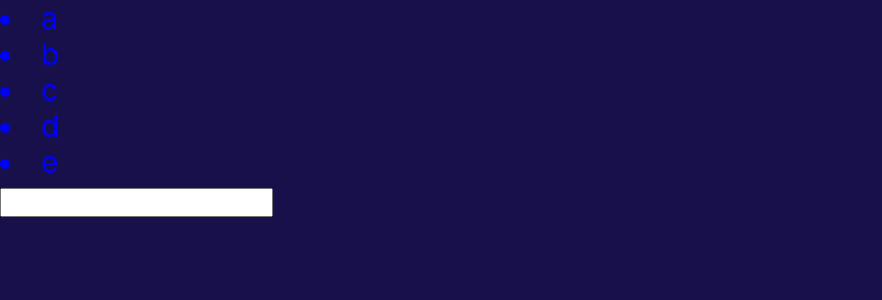
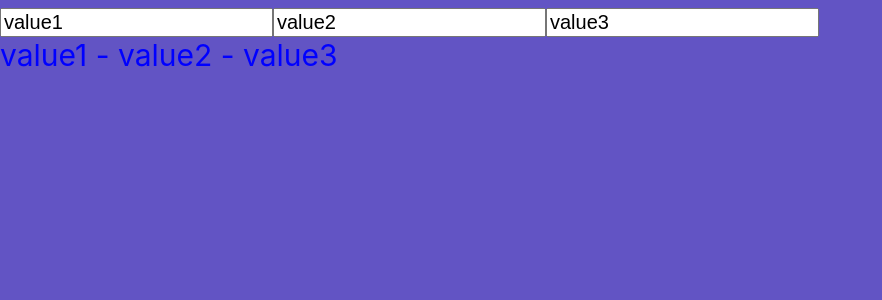
Before and after one commit to luckyzharkyn/reactTest, a React (Create React App) app: page / in a window 1280 px wide. Shown: the top 300 px of the page, without its empty margins (0-882 px from the left). Built offline with nearby package versions, Linux system fonts and the light colour scheme.

Commit message:
работа с объектами

```diff
--- a/src/App.js
+++ b/src/App.js
@@ -1,41 +1,24 @@
 import React, { useState } from "react";
 
 function App() {
-	const [notes, setNotes] = useState(['a', 'b', 'c', 'd', 'e'])
-	const [editNum, setEditNum] = useState(null)
-	const [value, setValue] = useState("")
-
-	const result = notes.map((note, index) => {
-		return <li key={index} onClick={() => startEdit(index)}>{note}</li>
+	const [obj, setObj] = useState({
+		prop1: 'value1',
+		prop2: 'value2',
+		prop3: 'value3'
 	})
 
-	function startEdit(index) {
-		setEditNum(index);
-		setValue(notes[index])
-	}
-
-	function changeInput(event) {
-		setValue(event.target.value);
-
-		if(editNum) {
-			setNotes([...notes.slice(0, editNum), event.target.value, ...notes.slice(editNum + 1)])
-		}
-	}
-
-	function addItem(event) {
-		if(value != "") {
-			if(editNum) {
-				setEditNum(null)
-			} else {
-				setNotes([...notes, value])
-			}
-			setValue("")
-		}
+	function changeInput(prop, event) {
+		setObj({...obj, ...{[prop]: event.target.value}})
 	}
 
 	return <div>
-		{result}
-		<input value={value} onChange={(event) => changeInput(event)} onBlur={(event) => addItem(event)} />
+		<input value={obj.prop1} onChange={(event) => changeInput('prop1', event)} />
+		<input value={obj.prop2} onChange={(event) => changeInput('prop2', event)} />
+		<input value={obj.prop3} onChange={(event) => changeInput('prop3', event)} />
+
+		<br />
+
+		{obj.prop1} - {obj.prop2} - {obj.prop3}
 	</div>
 }
 
--- a/src/index.css
+++ b/src/index.css
@@ -15,11 +15,10 @@ code {
 body {
   font-size: 30px;
   color: blue;
-  background-color: rgb(24, 16, 75);
+  background-color: rgb(98, 84, 196);
 }
 
 button{
-  display: block;
 }
 span{
   border: 1px solid black;
```
